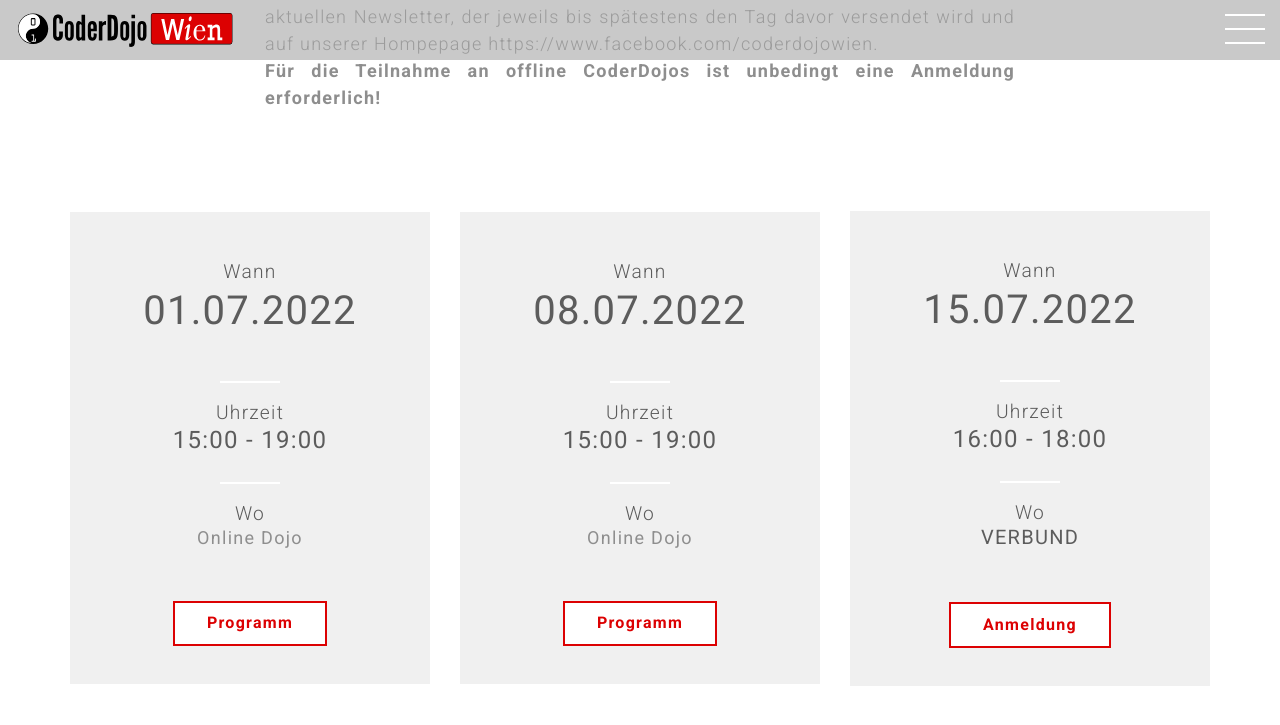
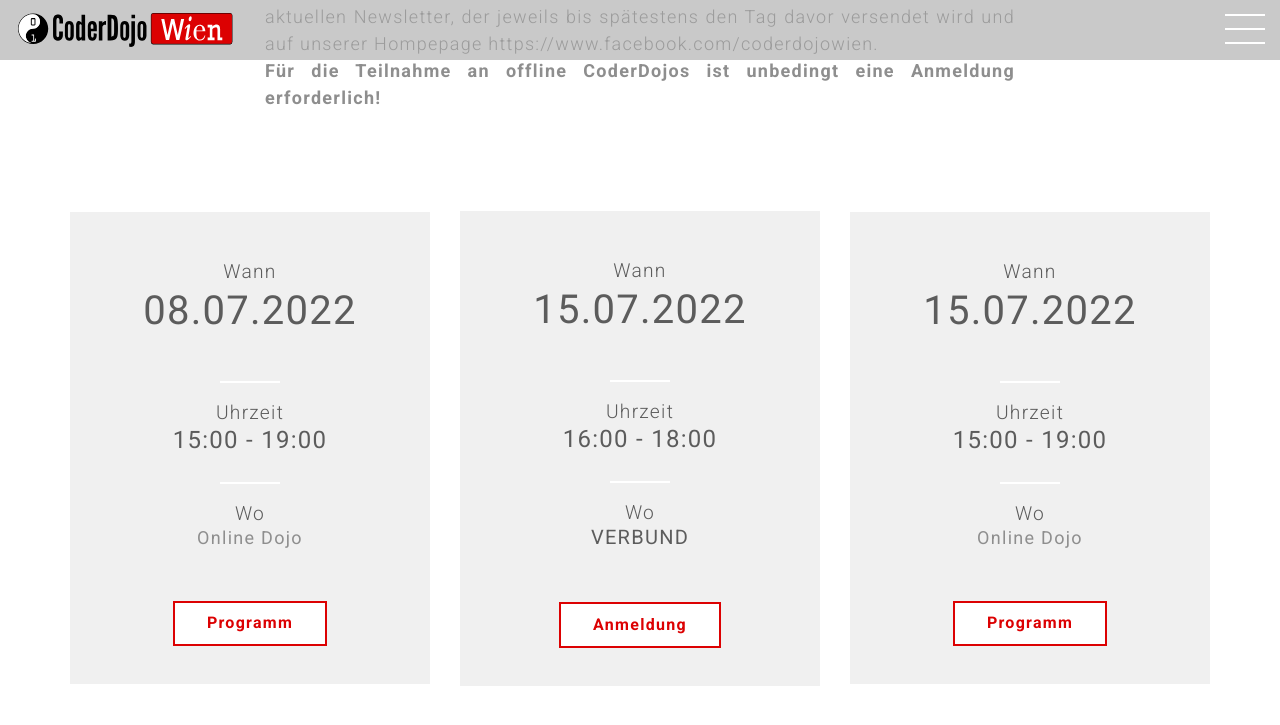
Before and after one commit to coderdojo-wien/coderdojo-wien.github.io, a Jekyll site: the page built from index.html, in a window 1280 px wide and 900 px high, scrolled down 3870 px, cut to the strip 0-791 px from the top of the window. Shown: the top 725 px of the strip. Built offline with Jekyll 4.4.1, drawn with Linux system fonts in a browser that asks for light colours; nearby versions of some CDN libraries; comment, search, counter and statistics services are not loaded; some of the changed lines change nothing that is shown.

Commit message:
Update events.yml

```diff
--- a/_data/events.yml
+++ b/_data/events.yml
@@ -3,16 +3,6 @@
 description: "Ein Anmeldung ist für die Teilnahme an den online CoderDojos nicht erforderlich. Das genaue Workshopprogramm mit den Teilnahmelinks finden sie in unserem aktuellen Newsletter, der jeweils bis spätestens den Tag davor versendet wird und auf unserer Hompepage https://www.facebook.com/coderdojowien. </br><b>Für die Teilnahme an offline CoderDojos ist unbedingt eine Anmeldung erforderlich!</b>"
 
 events-list:
-- event-date: 01.07.2022
-  event-time: 15:00 - 19:00
-  event-startdate: 2022-07-01T15:00:00+0100
-  event-enddate: 2022-07-01T19:00:00+0100
-  event-name: Online CoderDojo
-  event-type: Online
-  event-place: Online Dojo
-  event-place-name: Online
-  event-url: "https://linz.coderdojo.net/termine/"
-
 - event-date: 08.07.2022
   event-time: 15:00 - 19:00
   event-startdate: 2022-07-08T15:00:00+0100
@@ -36,3 +26,13 @@
   event-place-addresslocality: Wien
   event-place-postalcode: 1010
   event-place-addresscountry: AT
+
+- event-date: 15.07.2022
+  event-time: 15:00 - 19:00
+  event-startdate: 2022-07-15T15:00:00+0100
+  event-enddate: 2022-07-15T19:00:00+0100
+  event-name: Online CoderDojo
+  event-type: Online
+  event-place: Online Dojo
+  event-place-name: Online
+  event-url: "https://linz.coderdojo.net/termine/"
```
